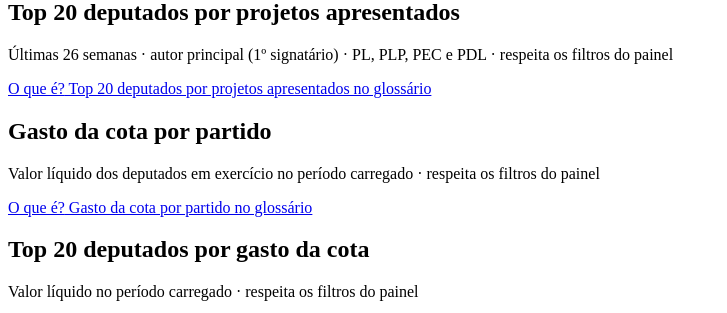
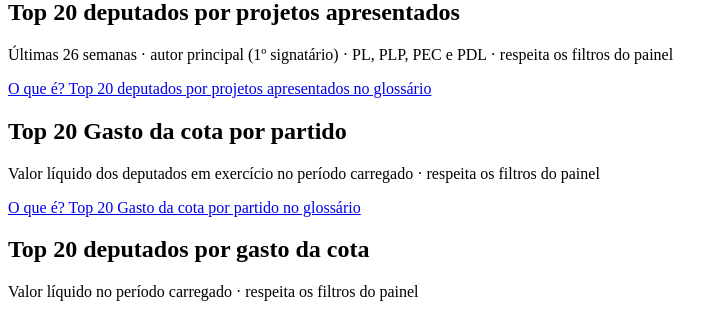
Before and after one commit to verlugonservicos/radar-legislativo, a Python web app: template src/radar/dashboard/templates/pages/deputados.html.j2 in a window 1280 px wide. Shown: the part 1807-2120 px from the top of the page, without its empty margins (0-727 px from the left). Run offline with Jinja, Linux system fonts and the light colour scheme; the template is opened without the code that fills it, so the values that code supplies are empty.

Commit message:
dashboard: 'Top 20 Gasto da cota por partido' e % com 2 casas nos gráficos de gasto
Co-Authored-By: Claude Opus 5.5 <noreply@anthropic.com>

```diff
--- a/src/radar/dashboard/static/js/format.js
+++ b/src/radar/dashboard/static/js/format.js
@@ -1,6 +1,7 @@
 // Formatação pt-BR (SPEC V3 12.2): números, moeda compacta, percentuais e datas.
 const nf = new Intl.NumberFormat('pt-BR');
 const nf1 = new Intl.NumberFormat('pt-BR', { minimumFractionDigits: 1, maximumFractionDigits: 1 });
+const nf2 = new Intl.NumberFormat('pt-BR', { minimumFractionDigits: 2, maximumFractionDigits: 2 });
 const brlFull = new Intl.NumberFormat('pt-BR', { style: 'currency', currency: 'BRL' });
 const brlCompact = new Intl.NumberFormat('pt-BR', { style: 'currency', currency: 'BRL', notation: 'compact', maximumFractionDigits: 1 });
 const dtf = new Intl.DateTimeFormat('pt-BR', { day: '2-digit', month: '2-digit', year: 'numeric', timeZone: 'UTC' });
@@ -15,6 +16,7 @@ export const brl = (v) => (vazio(v) ? '—' : brlCompact.format(v).replace(/ /g
 export const brlFull_ = (v) => (vazio(v) ? '—' : brlFull.format(v));
 export { brlFull_ as brlCheio };
 export const pct = (v) => (vazio(v) ? '—' : `${nf1.format(v)}%`);
+export const pct2 = (v) => (vazio(v) ? '—' : `${nf2.format(v)}%`);
 export const pctFrac = (v) => (vazio(v) ? '—' : `${nf1.format(v * 100)}%`);
 export const data = (iso) => (iso ? dtf.format(new Date(`${iso.slice(0, 10)}T00:00:00Z`)) : '—');
 export const dataCurta = (iso) => (iso ? dtfShort.format(new Date(`${iso.slice(0, 10)}T00:00:00Z`)).replace('.', '') : '—');
--- a/src/radar/dashboard/static/js/pages/deputados.js
+++ b/src/radar/dashboard/static/js/pages/deputados.js
@@ -254,14 +254,14 @@ function desenharGastos() {
   const ls = deps.filter(passa);
   const porPartido = new Map();
   for (const d of ls) porPartido.set(d.sigla_partido, (porPartido.get(d.sigla_partido) || 0) + (d.gasto_total || 0));
-  const partidos = [...porPartido].sort((a, b) => b[1] - a[1]);
+  const partidos = [...porPartido].sort((a, b) => b[1] - a[1]).slice(0, 20);  // Top 20 partidos
   const qtd = (sigla) => ls.filter((d) => d.sigla_partido === sigla).length;
   // % do gasto total dos deputados filtrados, entre parênteses ao lado de cada barra (padrão dos projetos/setores)
   const total = ls.reduce((t, d) => t + (d.gasto_total || 0), 0);
-  const pct = (v) => fmt.pct(total ? (100 * v) / total : 0);
+  const pct = (v) => fmt.pct2(total ? (100 * v) / total : 0);  // 2 casas: no Top 20 por deputado, os valores ficam abaixo de 1%
   const comPct = (op) => {
     op.series[0].label = { ...op.series[0].label, formatter: (x) => `${fmt.brl(x.value)} (${pct(x.value)})` };
-    op.grid = { ...op.grid, right: 124 };
+    op.grid = { ...op.grid, right: 132 };
     return op;
   };
   gastoPartido = montar(limpa('graf-gasto-partido'), (t) => {
--- a/src/radar/dashboard/templates/pages/deputados.html.j2
+++ b/src/radar/dashboard/templates/pages/deputados.html.j2
@@ -32,7 +32,7 @@
   </aside>
   {% call card("ranking", "Top 20 Deputados por score de atividade", "Média dos percentis de autorias, presença, eventos e discursos (0–100)", "span-6", termo="score-atividade") %}{{ grafico("graf-ranking", "Ranking dos 20 deputados mais ativos", "chart--ranking chart--preenche") }}{% endcall %}
   {% call card("projetos-deputado", "Top 20 deputados por projetos apresentados", "Últimas 26 semanas · autor principal (1º signatário) · PL, PLP, PEC e PDL · respeita os filtros do painel", "span-6", termo="proposicao") %}{{ grafico("graf-projetos-deputado", "Barras dos 20 deputados com mais projetos apresentados", "chart--ranking") }}{% endcall %}
-  {% call card("gasto-partido", "Gasto da cota por partido", "Valor líquido dos deputados em exercício no período carregado · respeita os filtros do painel", "span-6", termo="cota") %}{{ grafico("graf-gasto-partido", "Barras do gasto da cota parlamentar por partido", "chart--ranking") }}{% endcall %}
+  {% call card("gasto-partido", "Top 20 Gasto da cota por partido", "Valor líquido dos deputados em exercício no período carregado · respeita os filtros do painel", "span-6", termo="cota") %}{{ grafico("graf-gasto-partido", "Barras do gasto da cota parlamentar por partido", "chart--ranking") }}{% endcall %}
   {% call card("gasto-deputado", "Top 20 deputados por gasto da cota", "Valor líquido no período carregado · respeita os filtros do painel", "span-6", termo="cota") %}{{ grafico("graf-gasto-deputado", "Barras dos 20 deputados com maior gasto da cota", "chart--ranking chart--estica") }}{% endcall %}
   {% call card("tabela", "Deputados em exercício", "Clique para ver o perfil", "span-12") %}<div id="tabela-deputados"></div>{% endcall %}
 </div>
```
